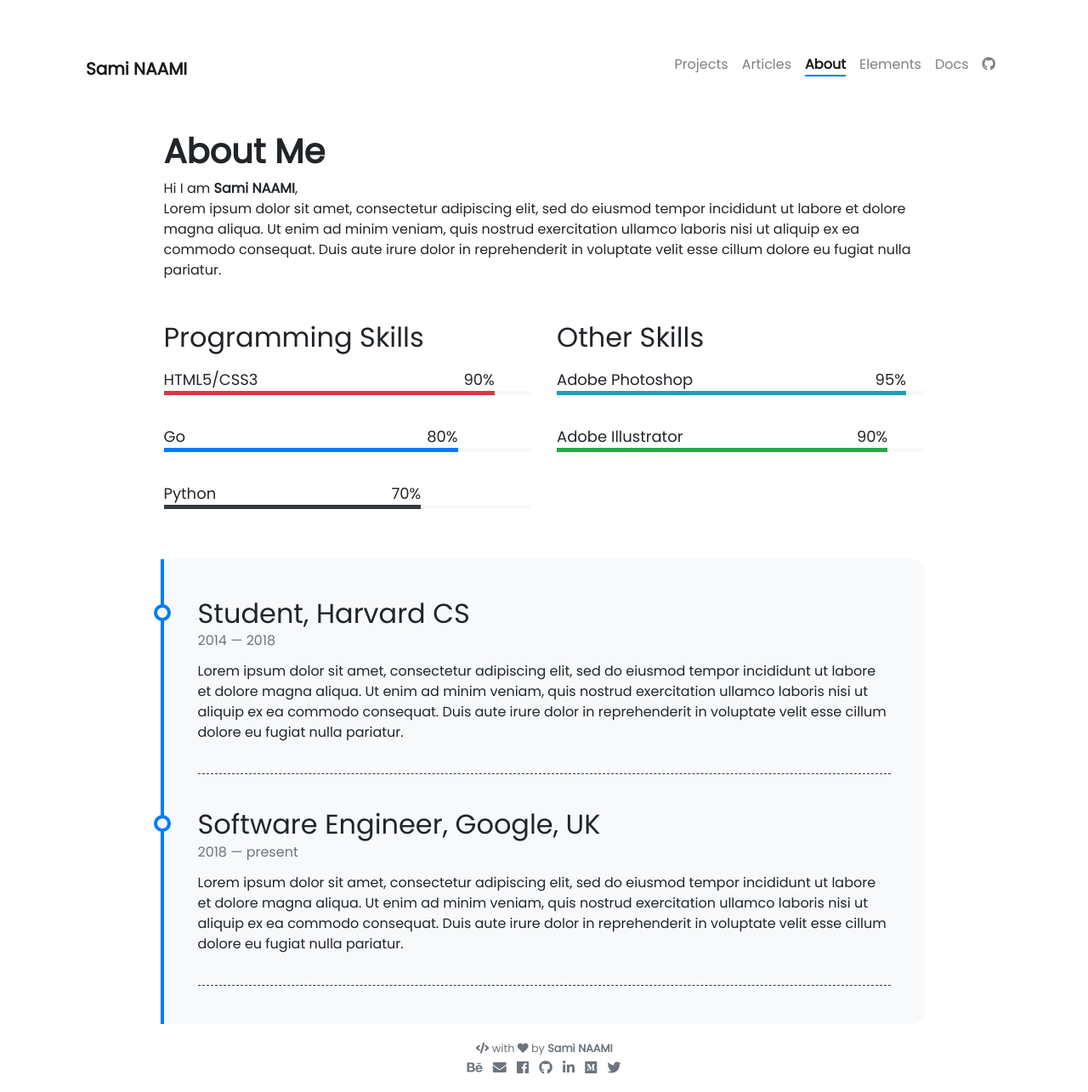
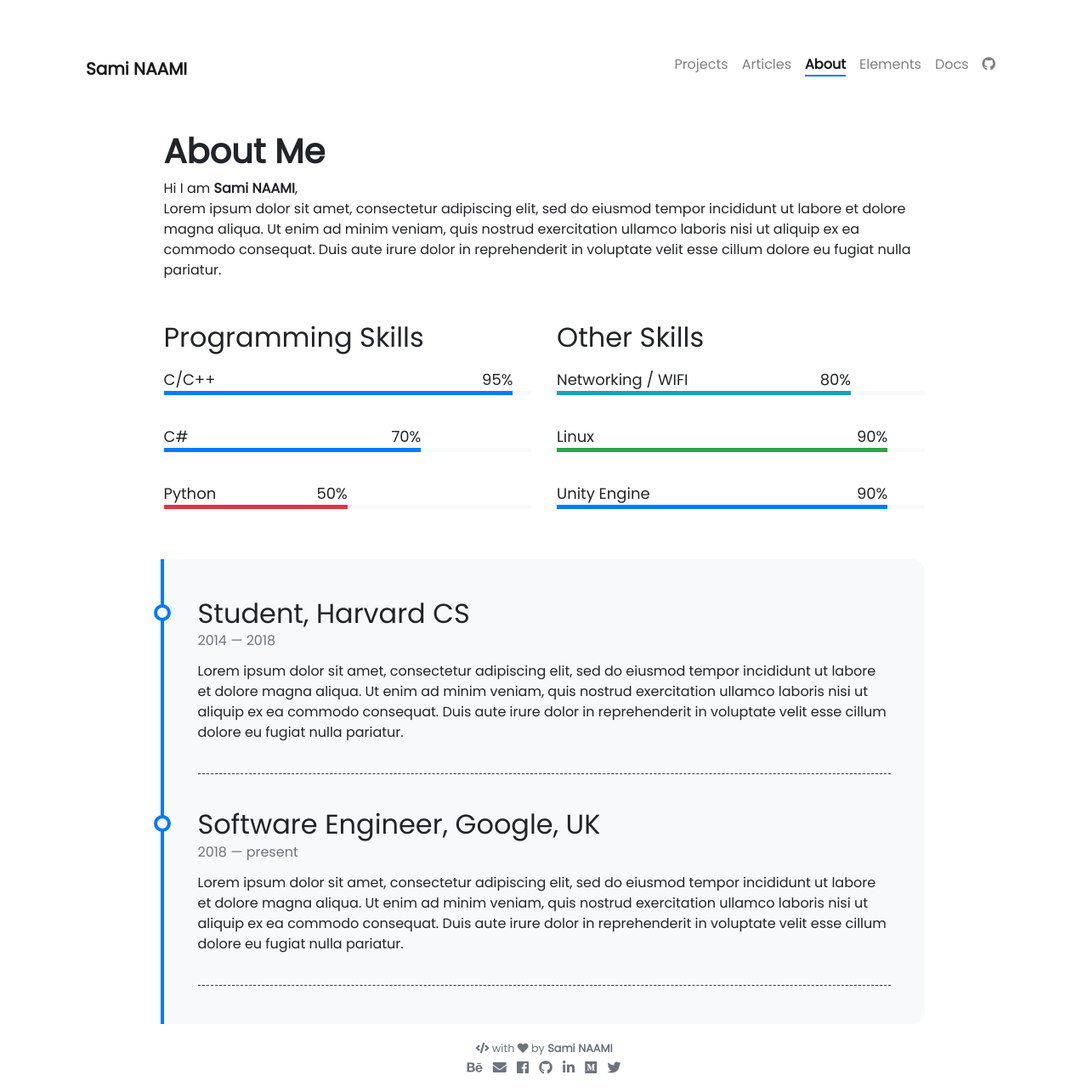
Before and after one commit to snaami/snaami.github.io, a Jekyll site: the page built from pages/about.md, in a window 1280 px wide. Shown: the whole page at 85% size. Built offline with Jekyll 4.4.1, drawn with Linux system fonts in a browser that asks for light colours; nearby versions of some CDN libraries.

Commit message:
Add skills section

```diff
--- a/_data/other-skills.yml
+++ b/_data/other-skills.yml
@@ -1,7 +1,11 @@
-- name: Adobe Photoshop
-  percentage: 95
+- name: Networking / WIFI
+  percentage: 80
   color: info
 
-- name: Adobe Illustrator
+- name: Linux
   percentage: 90
   color: success
+
+- name: Unity Engine
+  percentage: 90
+  color:
--- a/_data/programming-skills.yml
+++ b/_data/programming-skills.yml
@@ -1,11 +1,11 @@
-- name: HTML5/CSS3
-  percentage: 90
-  color: danger
+- name: C/C++
+  percentage: 95
+  color: blue
 
-- name: Go
-  percentage: 80
+- name: C#
+  percentage: 70
   color:
 
 - name: Python
-  percentage: 70
-  color: dark
+  percentage: 50
+  color: danger
```
